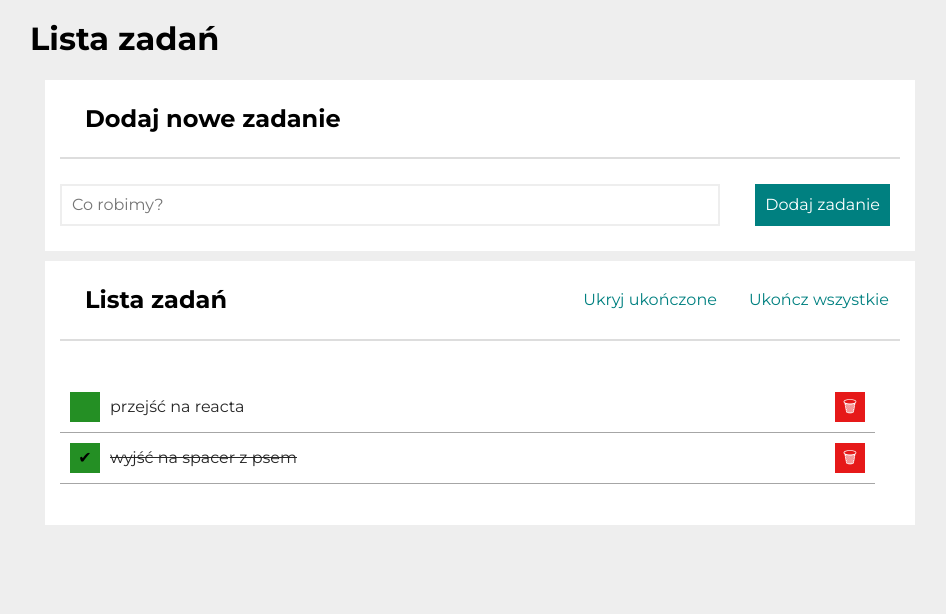
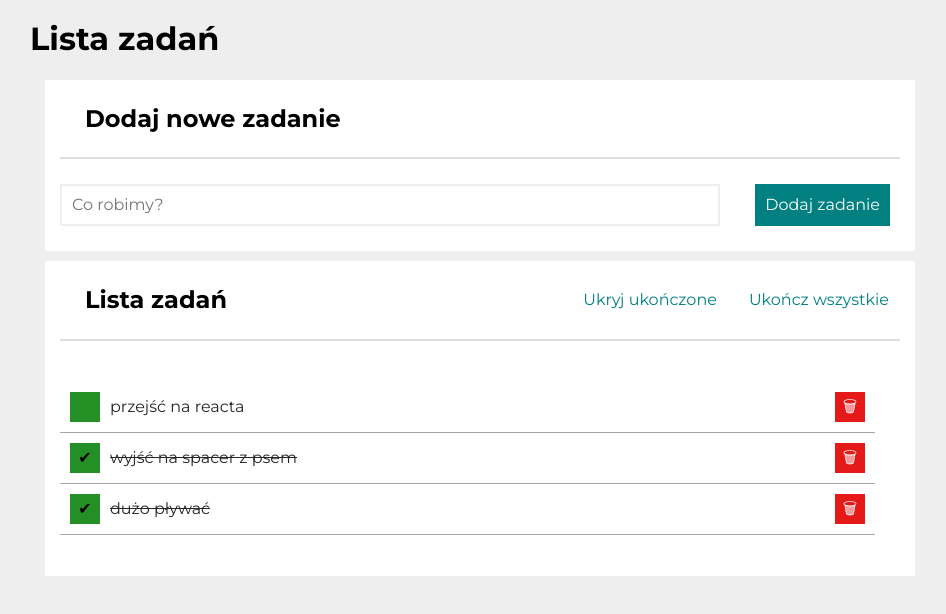
Before and after one commit to michalkotlinski/todoslist_react_08, a React (Create React App) app: page / in a window 1280 px wide. Shown: the top 614 px of the page, without its empty margins (160-1106 px from the left). Built offline with nearby package versions, Linux system fonts and the light colour scheme.

Commit message:
image added to readme

```diff
--- a/src/App.js
+++ b/src/App.js
@@ -9,6 +9,7 @@ import Container from "./Container";
 const tasks = [
     { id: 1, content: "przejść na reacta", done: false },
     { id: 2, content: "wyjść na spacer z psem", done: true },
+    { id: 3, content: "dużo pływać", done: true},
 ];
 const hideDoneTasks = false;
 
```
Also changed, not shown: assets/todo_screen1.png (added), 1 other file (tests, documents, lock files or other folders).
